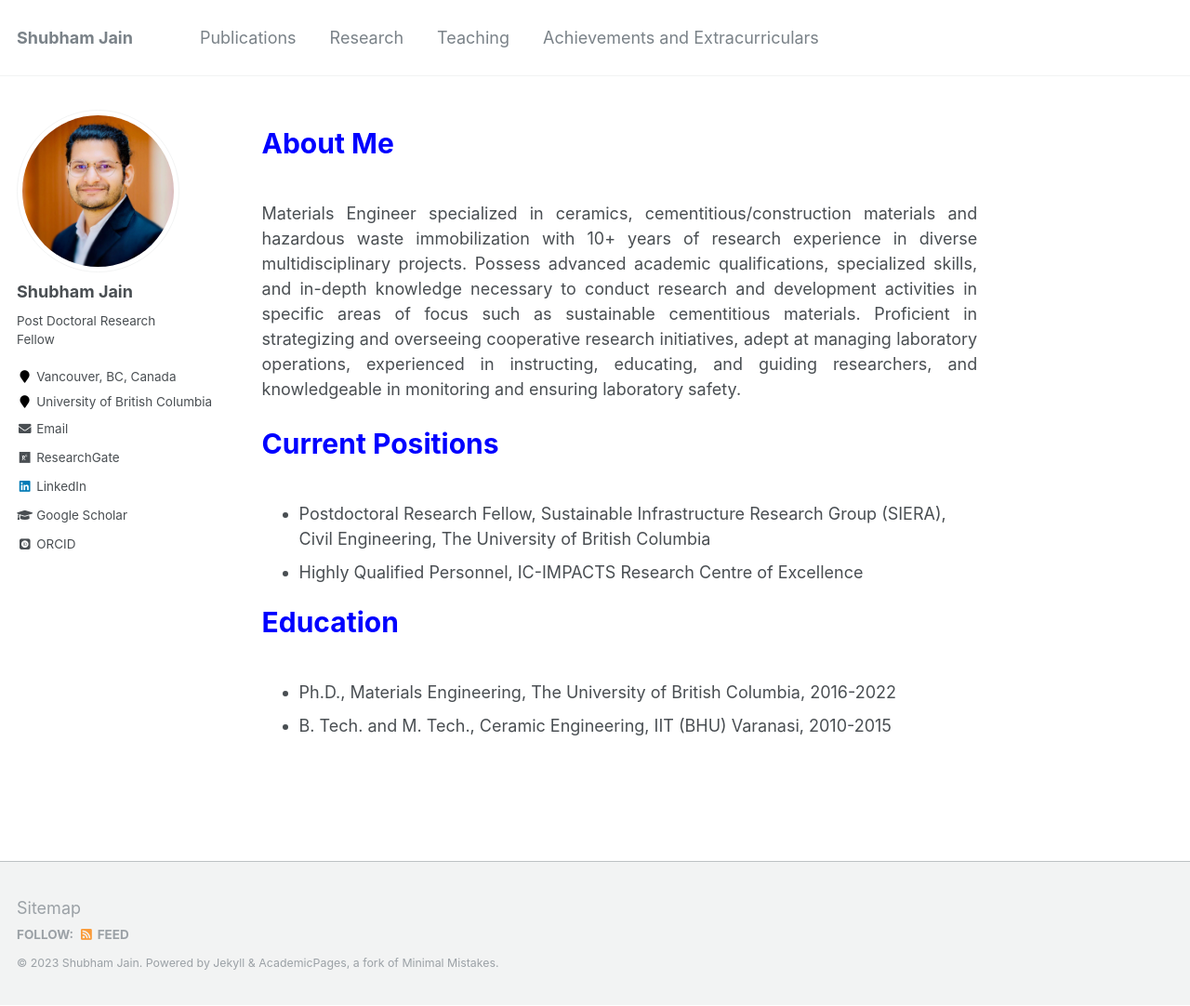
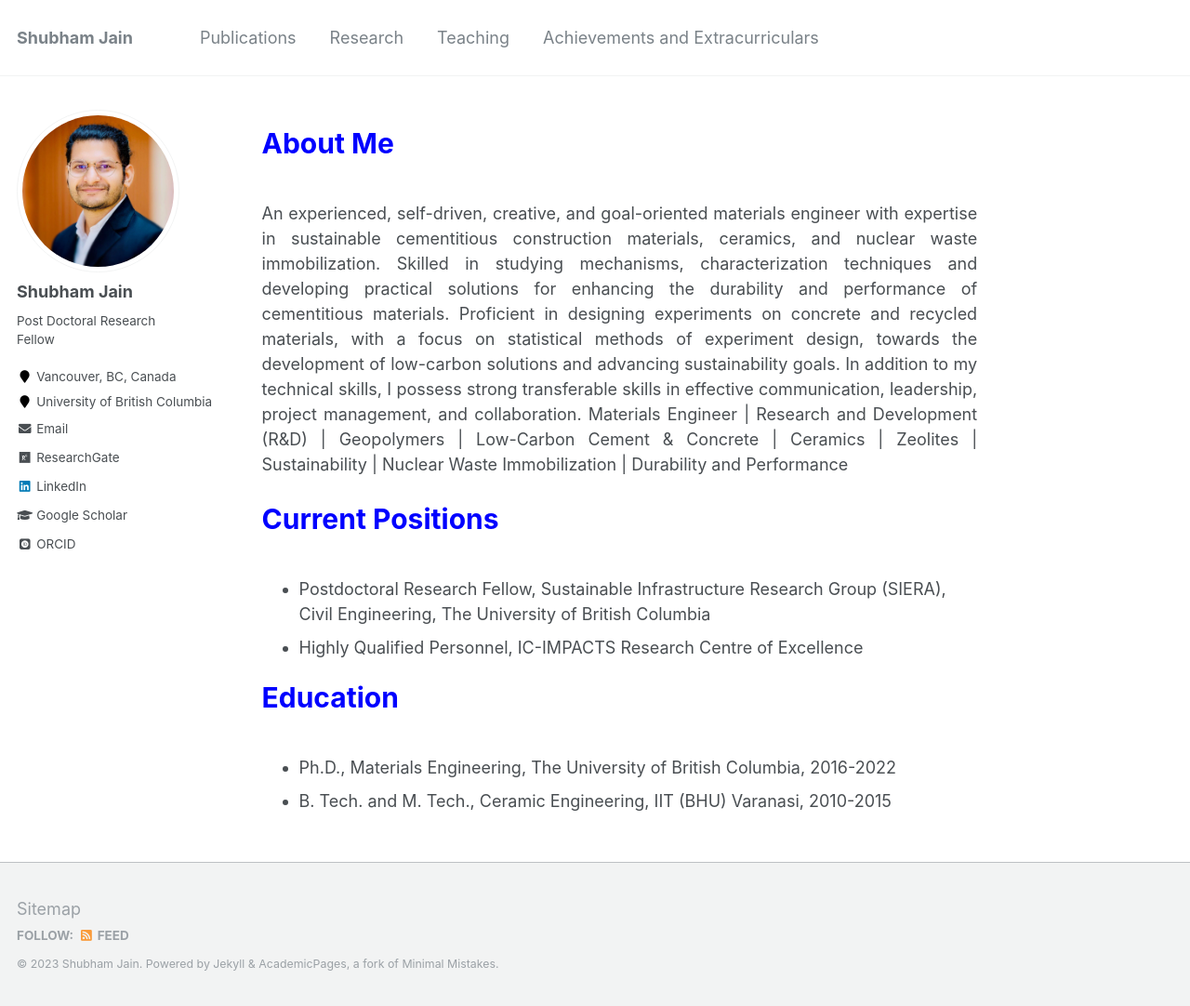
Before and after one commit to shubhamj2611/shubhamj2611.github.io, a Jekyll site: the page built from _pages/about.md, in a window 1280 px wide and 1082 px high. Shown: the whole window at 93% size. Built offline with Jekyll 4.4.1, drawn with Linux system fonts in a browser that asks for light colours; some web fonts are replaced.

Commit message:
Update about.md

```diff
--- a/_pages/about.md
+++ b/_pages/about.md
@@ -9,7 +9,9 @@ redirect_from:
 ---
 
 <p style="text-align:left; color:Blue; font-size:30px; font-weight:bold;"> About Me </p>
-<p style="text-align:justify; font-size=22px;"> Materials Engineer specialized in ceramics, cementitious/construction materials and hazardous waste immobilization with 10+ years of research experience in diverse multidisciplinary projects. Possess advanced academic qualifications, specialized skills, and in-depth knowledge necessary to conduct research and development activities in specific areas of focus such as sustainable cementitious materials. Proficient in strategizing and overseeing cooperative research initiatives, adept at managing laboratory operations, experienced in instructing, educating, and guiding researchers, and knowledgeable in monitoring and ensuring laboratory safety. </p>
+<p style="text-align:justify; font-size=22px;"> An experienced, self-driven, creative, and goal-oriented materials engineer with expertise in sustainable cementitious construction materials, ceramics, and nuclear waste immobilization. Skilled in studying mechanisms, characterization techniques and developing practical solutions for enhancing the durability and performance of cementitious materials. Proficient in designing experiments on concrete and recycled materials, with a focus on statistical methods of experiment design, towards the development of low-carbon solutions and advancing sustainability goals. In addition to my technical skills, I possess strong transferable skills in effective communication, leadership, project management, and collaboration.
+
+Materials Engineer | Research and Development (R&D) | Geopolymers | Low-Carbon Cement & Concrete | Ceramics | Zeolites | Sustainability | Nuclear Waste Immobilization | Durability and Performance </p>
 
 <p style="text-align:left; color:Blue; font-size:30px; font-weight:bold;"> Current Positions </p>
 * Postdoctoral Research Fellow, Sustainable Infrastructure Research Group (SIERA), Civil Engineering, The University of British Columbia
```
